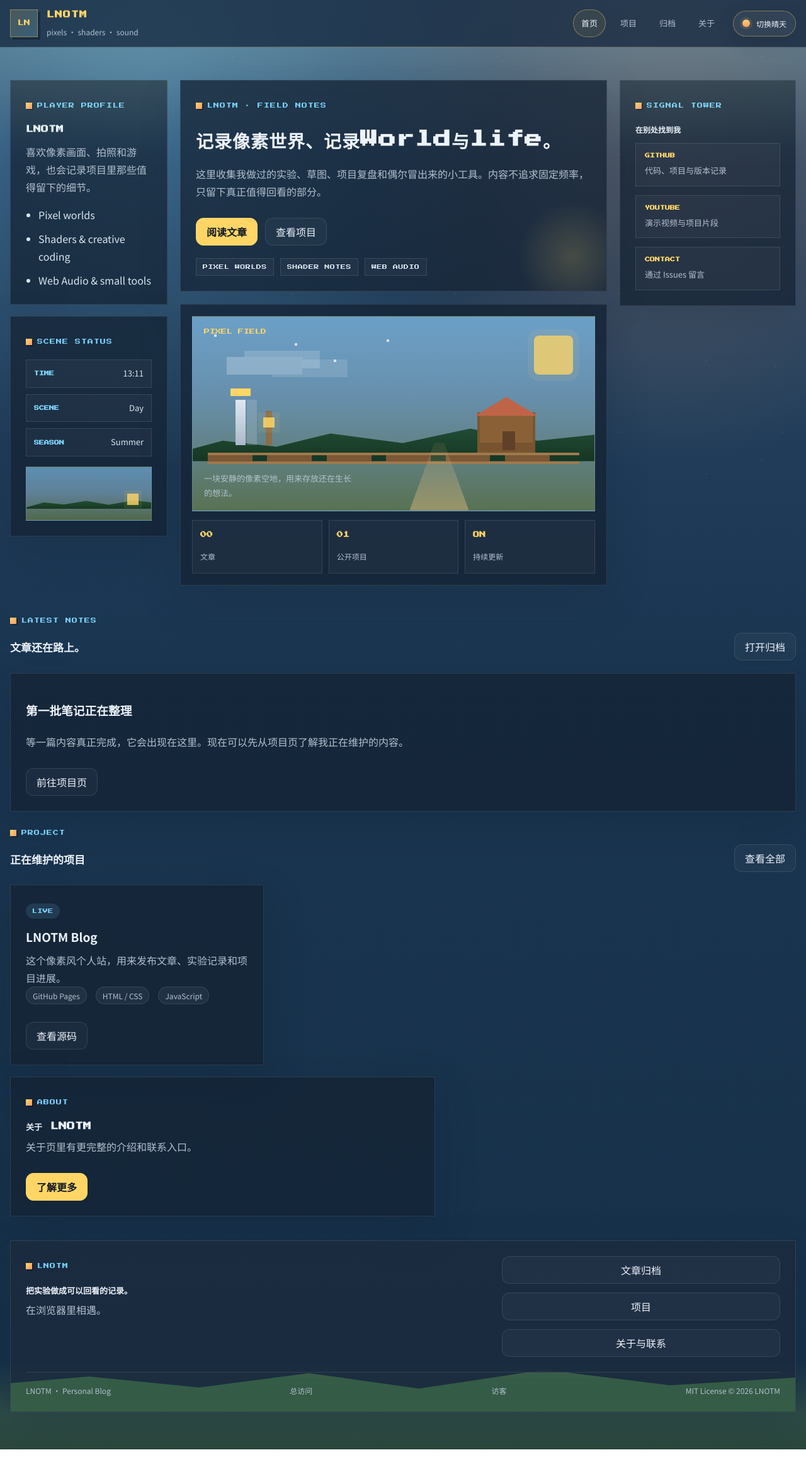
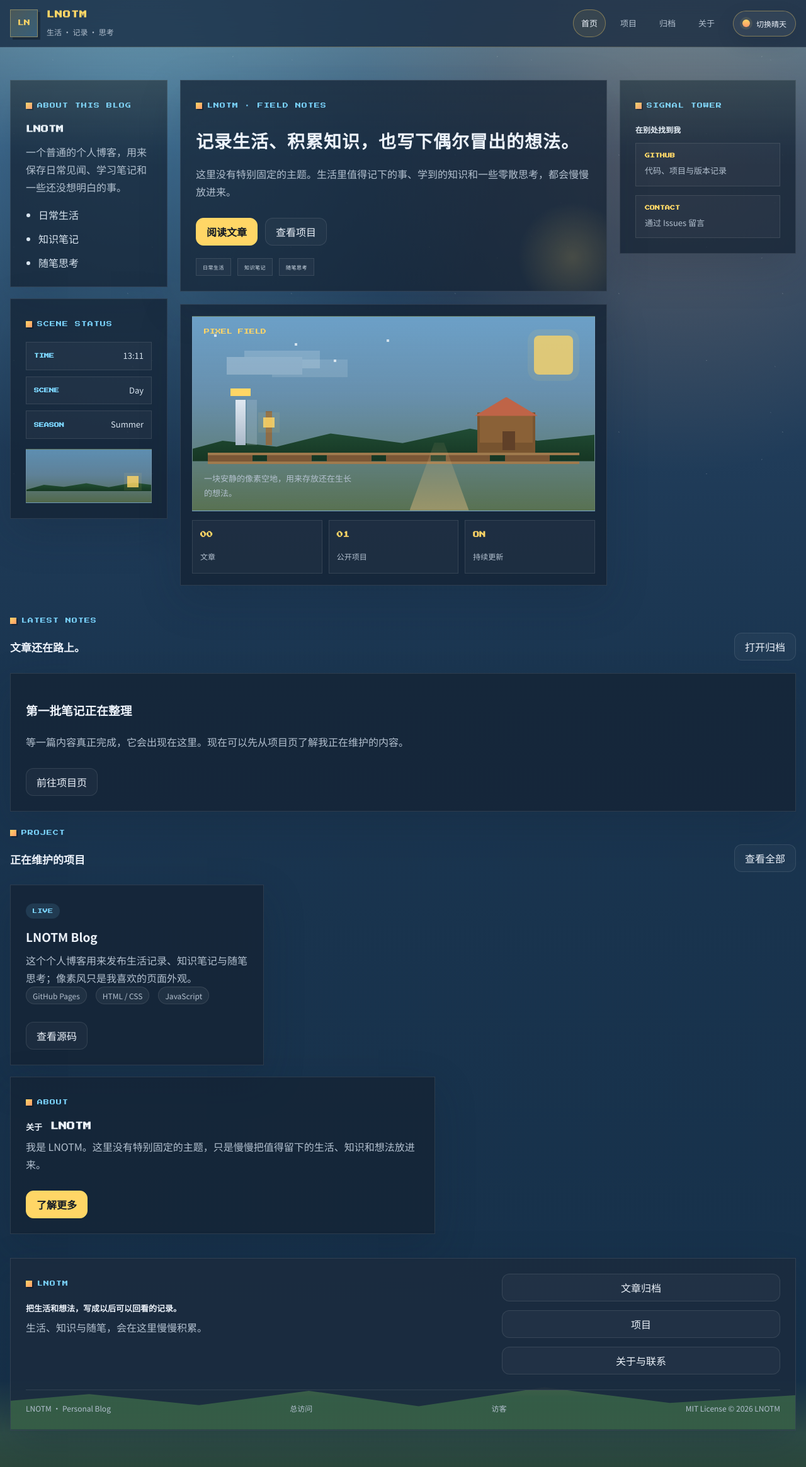
Before and after one commit to LNOTM/my-blog, a plain HTML site: page index.html in a window 1280 px wide. Shown: the whole page at 63% size. Before the commit the page ends 2302 px from the top, so only its background shows below. Drawn offline with Linux system fonts and the light colour scheme; some packages are replaced by stand-ins of ours; a script that the page names is missing.

Commit message:
Add files via upload

```diff
--- a/index.html
+++ b/index.html
@@ -3,10 +3,10 @@
 <head>
   <meta charset="UTF-8">
   <meta name="viewport" content="width=device-width, initial-scale=1.0">
-  <title>LNOTM | Pixel Worlds & Web</title>
-  <meta name="description" content="LNOTM 的个人博客，记录World、Web 与life。">
+  <title>LNOTM | 生活、知识与随笔</title>
+  <meta name="description" content="LNOTM 的个人博客，记录生活见闻、知识笔记与随笔思考。">
   <meta property="og:title" content="LNOTM">
-  <meta property="og:description" content="Pixel worlds, shaders, sound experiments, and creative coding notes.">
+  <meta property="og:description" content="生活记录、知识笔记与随笔思考。">
   <meta property="og:type" content="website">
   <meta property="og:locale" content="zh_CN">
   <link rel="preconnect" href="https://fonts.googleapis.com">
@@ -25,7 +25,7 @@
         <span class="brand-mark">LN</span>
         <span class="brand-copy">
           <strong>LNOTM</strong>
-          <span>pixels · shaders · sound</span>
+          <span>生活 · 记录 · 思考</span>
         </span>
       </a>
       <nav class="site-nav" aria-label="主导航">
@@ -47,13 +47,13 @@
       <div class="site-shell desk-grid">
         <aside class="side-rail side-rail-left" aria-label="个人简介">
           <article class="rail-card">
-            <span class="section-kicker">PLAYER PROFILE</span>
+            <span class="section-kicker">ABOUT THIS BLOG</span>
             <h3>LNOTM</h3>
-            <p>喜欢像素画面、拍照和游戏，也会记录项目里那些值得留下的细节。</p>
+            <p>一个普通的个人博客，用来保存日常见闻、学习笔记和一些还没想明白的事。</p>
             <ul class="info-list">
-              <li>Pixel worlds</li>
-              <li>Shaders &amp; creative coding</li>
-              <li>Web Audio &amp; small tools</li>
+              <li>日常生活</li>
+              <li>知识笔记</li>
+              <li>随笔思考</li>
             </ul>
           </article>
 
@@ -71,16 +71,16 @@
         <div class="center-column">
           <article class="hero-copy">
             <span class="eyebrow">LNOTM · FIELD NOTES</span>
-            <h1>记录像素世界、记录World与life。</h1>
-            <p>这里收集我做过的实验、草图、项目复盘和偶尔冒出来的小工具。内容不追求固定频率，只留下真正值得回看的部分。</p>
+            <h1>记录生活、积累知识，也写下偶尔冒出的想法。</h1>
+            <p>这里没有特别固定的主题。生活里值得记下的事、学到的知识和一些零散思考，都会慢慢放进来。</p>
             <div class="hero-actions">
               <a class="button" href="archive.html">阅读文章</a>
               <a class="button-secondary" href="projects.html">查看项目</a>
             </div>
             <div class="utility-strip" aria-label="关注主题">
-              <span class="utility-pill">PIXEL WORLDS</span>
-              <span class="utility-pill">SHADER NOTES</span>
-              <span class="utility-pill">WEB AUDIO</span>
+              <span class="utility-pill">日常生活</span>
+              <span class="utility-pill">知识笔记</span>
+              <span class="utility-pill">随笔思考</span>
             </div>
           </article>
 
@@ -116,10 +116,6 @@
               <a class="signal-link" href="https://github.com/LNOTM" target="_blank" rel="noopener noreferrer">
                 <strong>GITHUB</strong>
                 <span>代码、项目与版本记录</span>
-              </a>
-              <a class="signal-link" href="https://www.youtube.com/@LNTOM-L" target="_blank" rel="noopener noreferrer">
-                <strong>YOUTUBE</strong>
-                <span>演示视频与项目片段</span>
               </a>
               <a class="signal-link" href="https://github.com/LNOTM/my-blog/issues" target="_blank" rel="noopener noreferrer">
                 <strong>CONTACT</strong>
@@ -163,7 +159,7 @@
           <article class="project-card">
             <span class="post-tag">LIVE</span>
             <h3>LNOTM Blog</h3>
-            <p>这个像素风个人站，用来发布文章、实验记录和项目进展。</p>
+            <p>这个个人博客用来发布生活记录、知识笔记与随笔思考；像素风只是我喜欢的页面外观。</p>
             <div class="project-stack">
               <span>GitHub Pages</span><span>HTML / CSS</span><span>JavaScript</span>
             </div>
@@ -180,7 +176,7 @@
         <article class="surface-card">
           <span class="section-kicker">ABOUT</span>
           <h2>关于 LNOTM</h2>
-          <p>关于页里有更完整的介绍和联系入口。</p>
+          <p>我是 LNOTM。这里没有特别固定的主题，只是慢慢把值得留下的生活、知识和想法放进来。</p>
           <div class="hero-actions">
             <a class="button" href="about.html">了解更多</a>
           </div>
@@ -194,8 +190,8 @@
       <div class="footer-grid">
         <section>
           <span class="section-kicker">LNOTM</span>
-          <h2>把实验做成可以回看的记录。</h2>
-          <p>在浏览器里相遇。</p>
+          <h2>把生活和想法，写成以后可以回看的记录。</h2>
+          <p>生活、知识与随笔，会在这里慢慢积累。</p>
         </section>
         <section class="footer-list">
           <a class="chip-link" href="archive.html">文章归档</a>
```
Also changed, not shown: about.html (+15 -22 lines), archive.html (+5 -5 lines), projects.html (+7 -7 lines), templates.html (+1 -1 lines).
